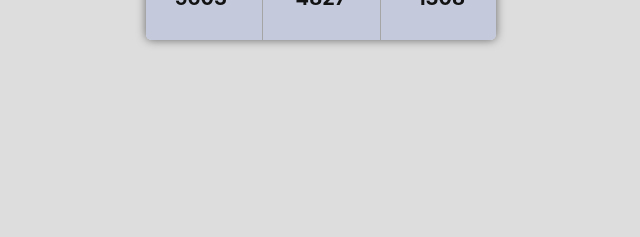
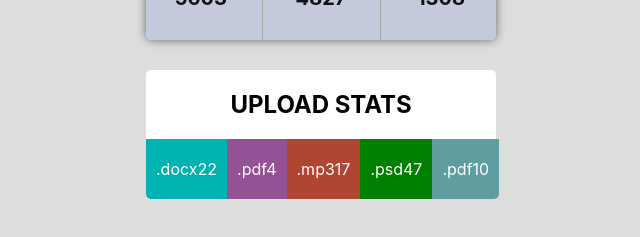
Before and after one commit to bohdan-ryzhko/goit-react-hw-01-components, a React (Create React App) app: page / in a window 1280 px wide. Shown: the part 495-732 px from the top of the page, without its empty margins (319-959 px from the left). Built offline with nearby package versions, Linux system fonts and the light colour scheme.

Commit message:
add Statistics

```diff
--- a/src/components/App.jsx
+++ b/src/components/App.jsx
@@ -1,5 +1,8 @@
 import { Profile } from "./profile/Profile";
-import user from "../data/user.json";
+import user from "../data/user";
+
+import { Statistics } from "./statistics/Statistics";
+import data from "../data/data";
 
 export const App = () => {
   return (
@@ -11,6 +14,7 @@ export const App = () => {
         avatar={user.avatar}
         stats={user.stats}
       />
+      <Statistics title="Upload stats" stats={data} />
     </div>
   )
 }
--- a/src/components/profile/Profile.module.css
+++ b/src/components/profile/Profile.module.css
@@ -9,6 +9,7 @@
 	flex-direction: column;
 	justify-content: space-between;
 	box-shadow: 0px 0px 10px #676767;
+	margin-bottom: 30px;
 }
 
 .description {
--- /dev/null
+++ b/src/components/statistics/StatList.jsx
@@ -0,0 +1,22 @@
+import PropTypes from 'prop-types';
+import { StatsItem } from "./StatsItem";
+import css from "./Statistics.module.css";
+
+export const StatList = ({ stats }) => {
+	return (
+		<ul className={css["stat-list"]}>
+			{stats.map(stat => <StatsItem stat={stat} key={stat.id} />)}
+		</ul>
+	)
+}
+
+StatList.propTypes = {
+	stats: PropTypes.arrayOf(
+		PropTypes.exact({
+			label: PropTypes.string.isRequired,
+			id: PropTypes.string.isRequired,
+			backgroundColor: PropTypes.string.isRequired,
+			percentage: PropTypes.number.isRequired,
+		})
+	)
+}
--- /dev/null
+++ b/src/components/statistics/Statistics.jsx
@@ -0,0 +1,13 @@
+import { StatisticsTitle } from "./StatisticsTitle";
+import { StatList } from "./StatList";
+import css from "./Statistics.module.css";
+
+
+export const Statistics = ({ title, stats }) => {
+	return (
+		<section className={css.statistics}>
+			<StatisticsTitle>{title}</StatisticsTitle>
+			<StatList stats={stats} />
+		</section>
+	)
+}
--- /dev/null
+++ b/src/components/statistics/Statistics.module.css
@@ -0,0 +1,65 @@
+.statistics {
+	max-width: 350px;
+	width: 100%;
+	border-top-right-radius: 5px;
+	border-top-left-radius: 5px;
+}
+
+.title {
+	text-align: center;
+	padding: 20px 0;
+	background-color: #fff;
+	border-radius: inherit;
+	text-transform: uppercase;
+}
+
+.stat-list {
+	display: flex;
+	justify-content: space-between;
+	background-color: #fff;
+	border-bottom-left-radius: 5px;
+	border-bottom-right-radius: 5px;
+	color: #fff;
+}
+
+.item {
+	padding: 20px 10px;
+	flex-basis: 100%;
+}
+
+.item:first-child {
+	border-bottom-left-radius: 5px;
+}
+
+.item:last-child {
+	border-bottom-right-radius: 5px;
+}
+
+.aqua {
+	composes: item;
+	background-color: rgb(0, 179, 179);
+}
+
+.violet {
+	composes: item;
+	background-color: rgb(148, 81, 148);
+}
+
+.tomato {
+	composes: item;
+	background-color: rgb(176, 69, 50);
+}
+
+.green {
+	composes: item;
+	background-color: green;
+}
+
+.cadetblue {
+	composes: item;
+	background-color: cadetblue;
+}
+
+.label {}
+
+.percentage {}
--- /dev/null
+++ b/src/components/statistics/StatisticsTitle.jsx
@@ -0,0 +1,14 @@
+import PropTypes from 'prop-types';
+import css from "./Statistics.module.css";
+
+export const StatisticsTitle = ({ children }) => {
+	return (
+		<>
+			{children && <h2 className={css.title}>{children}</h2>}
+		</>
+	)
+}
+
+StatisticsTitle.propTypes = {
+	children: PropTypes.string.isRequired
+}
--- /dev/null
+++ b/src/components/statistics/StatsItem.jsx
@@ -0,0 +1,10 @@
+import css from "./Statistics.module.css";
+
+export const StatsItem = ({ stat: { label, percentage, backgroundColor } }) => {
+	return (
+		<li className={css[backgroundColor]}>
+			<span className={css.label}>{label}</span>
+			<span className={css.percentage}>{percentage}</span>
+		</li>
+	)
+}
--- /dev/null
+++ b/src/data/data.json
@@ -0,0 +1,32 @@
+[
+  {
+    "id": "id-1",
+    "label": ".docx",
+    "percentage": 22,
+    "backgroundColor": "aqua"
+  },
+  {
+    "id": "id-2",
+    "label": ".pdf",
+    "percentage": 4,
+    "backgroundColor": "violet"
+  },
+  {
+    "id": "id-3",
+    "label": ".mp3",
+    "percentage": 17,
+    "backgroundColor": "tomato"
+  },
+  {
+    "id": "id-4",
+    "label": ".psd",
+    "percentage": 47,
+    "backgroundColor": "green"
+  },
+  {
+    "id": "id-5",
+    "label": ".pdf",
+    "percentage": 10,
+    "backgroundColor": "cadetblue"
+  }
+]
--- a/src/index.css
+++ b/src/index.css
@@ -16,6 +16,16 @@ code {
     monospace;
 }
 
+h1,
+h2,
+h3,
+h4,
+h5,
+h6 {
+  padding: 0;
+  margin: 0;
+}
+
 ul {
   margin: 0;
   padding: 0;
@@ -23,6 +33,8 @@ ul {
 
 li {
   list-style-type: none;
+  margin: 0;
+  border: 0;
 }
 
 p {
```
